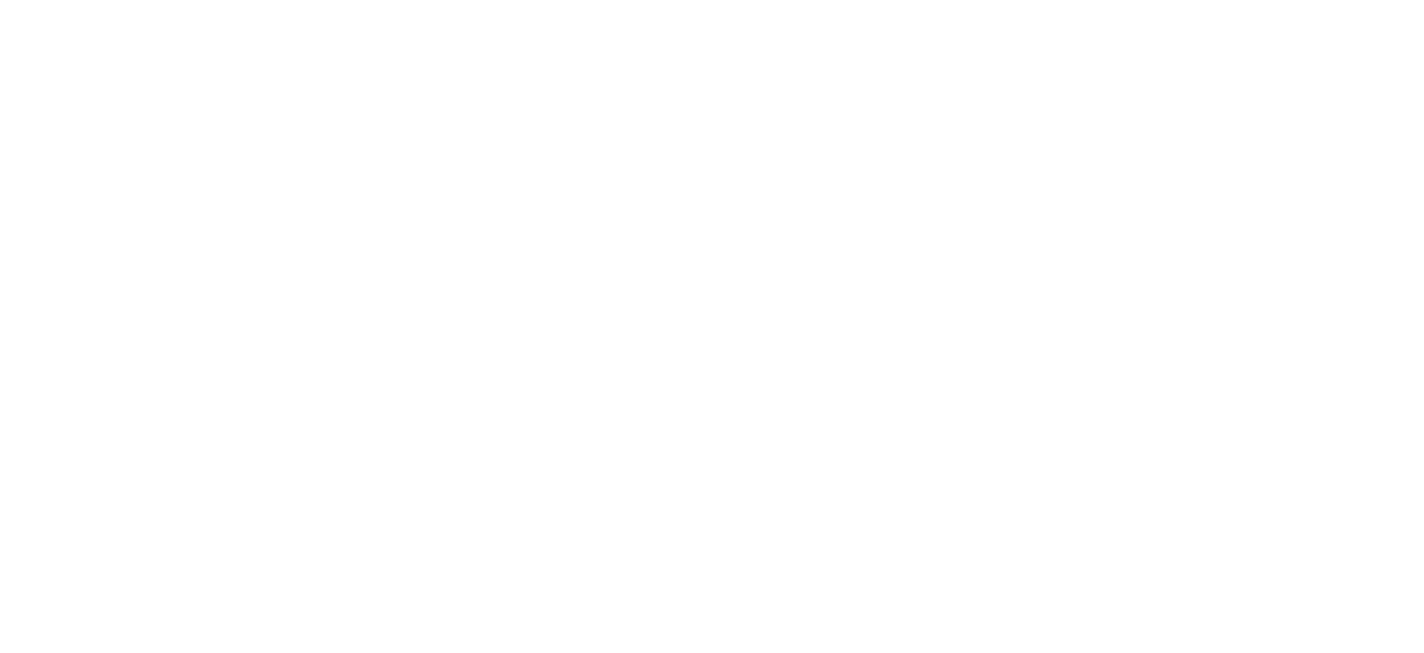
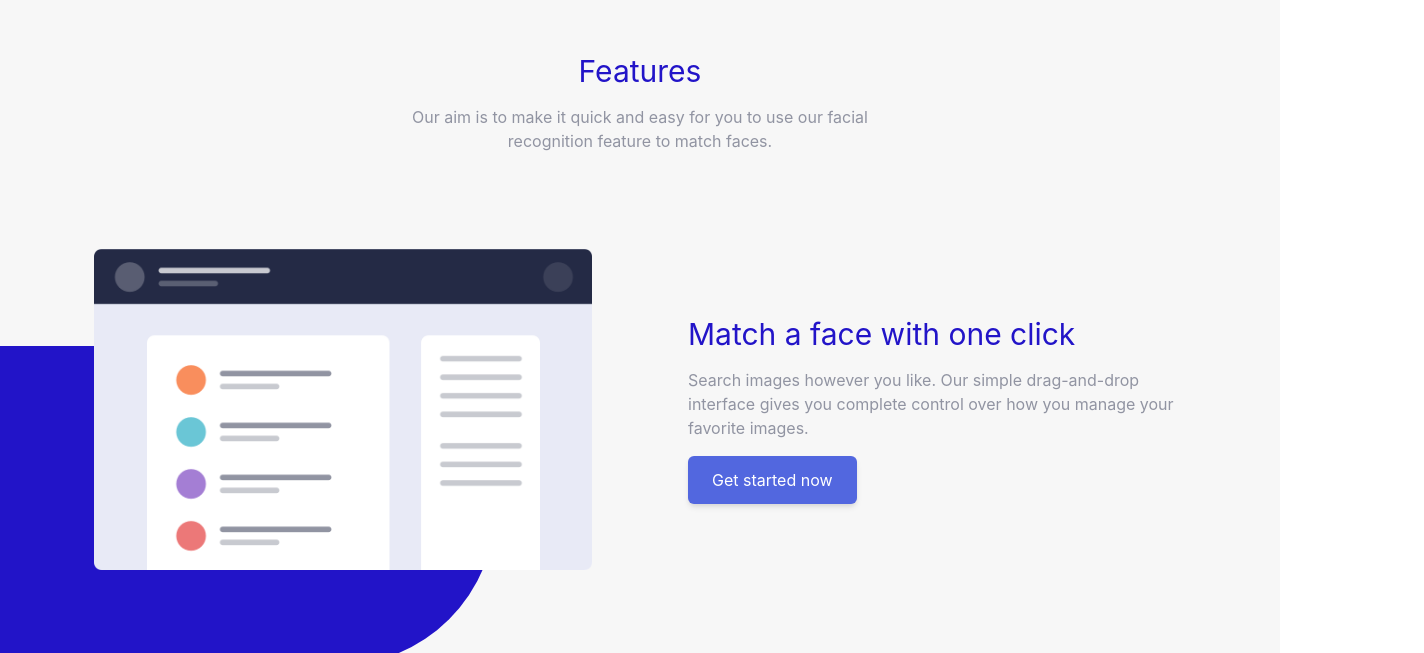
Before and after one commit to JRPerezJr/react-facial-recognition-landing-page, a React (Create React App) app: page / in a window 1280 px wide. Shown: the part 887-1540 px from the top of the page, 1424 px wide, since content can reach past the window. Before the commit the page ends 800 px from the top, so only its background shows below. Built offline with nearby package versions, Linux system fonts and the light colour scheme.

Commit message:
Added feature section component

```diff
--- a/src/pages/homepage/home.js
+++ b/src/pages/homepage/home.js
@@ -1,5 +1,11 @@
 import { HeroComponent } from '../../components/hero/hero';
+import { FeatureSection } from '../../components/feature-section/feature-section.component';
 
 export const HomePage = () => {
-  return <HeroComponent />;
+  return (
+    <>
+      <HeroComponent />
+      <FeatureSection />
+    </>
+  );
 };
```
